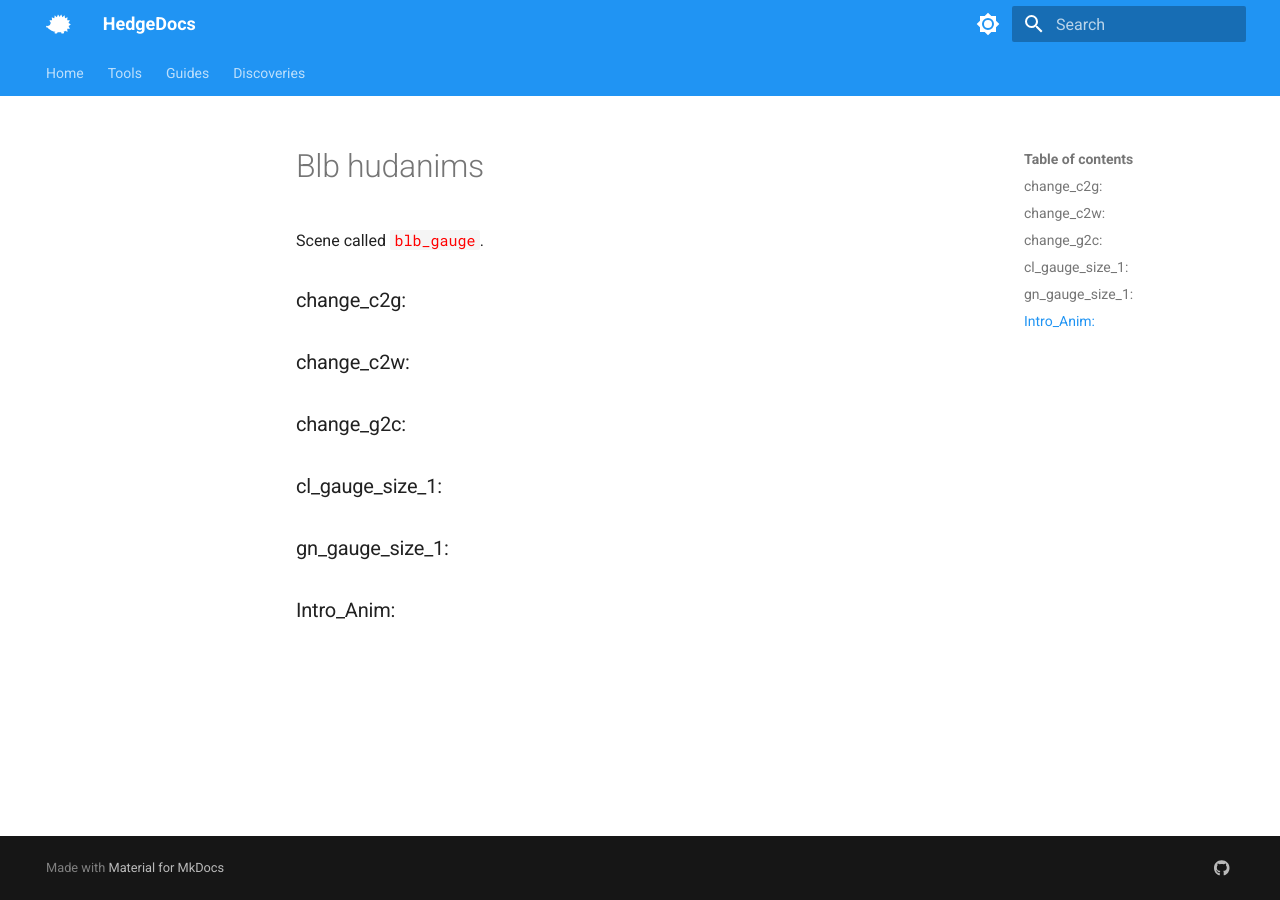
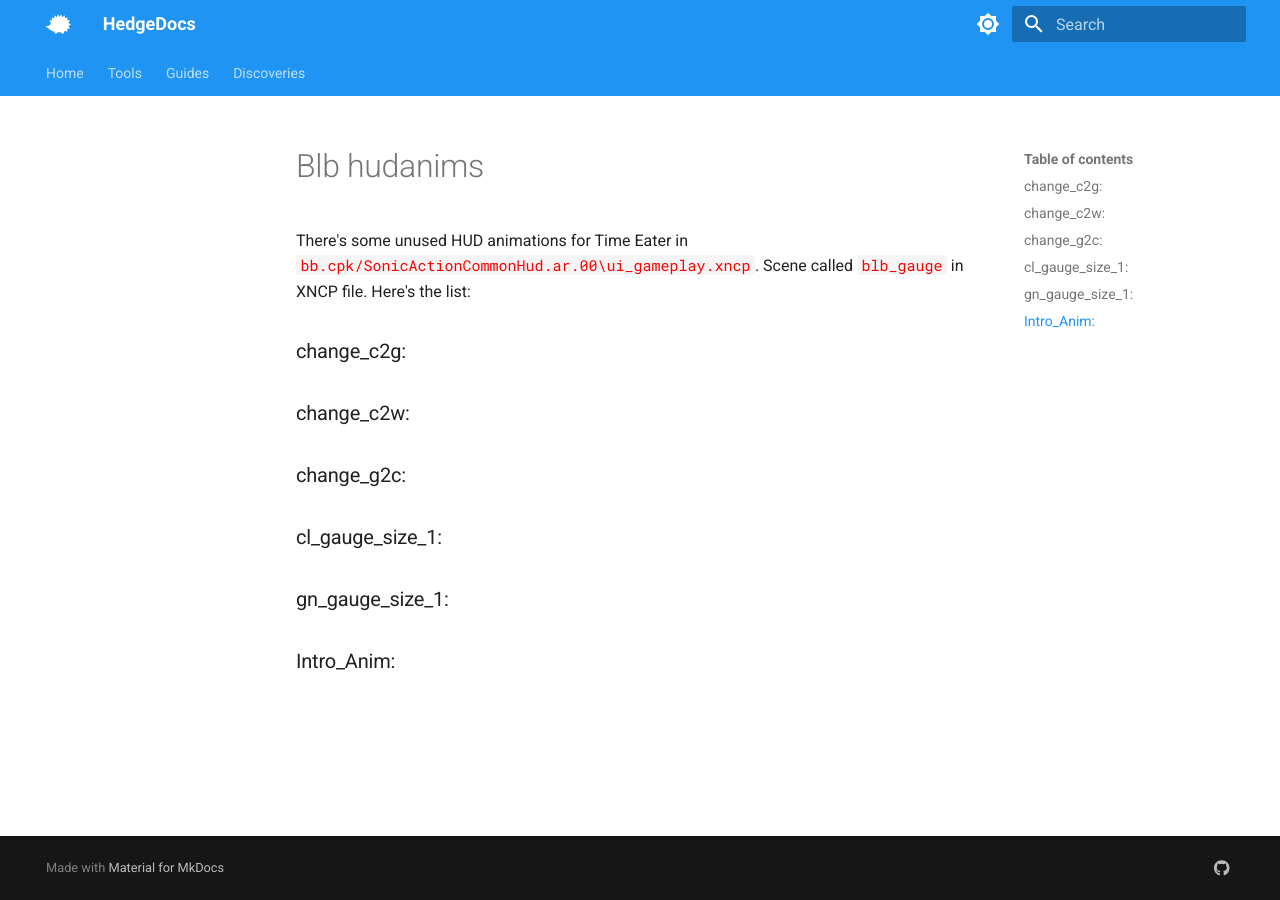
Before and after one commit to HedgeDocs/HedgeDocs.github.io, an MkDocs documentation site: the page built from docs/discoveries/bb/hudanims/blb_hudanims.md, in a window 1280 px wide. Built offline with MkDocs 1.6.1 and Material for MkDocs 9.7.7, drawn with Linux system fonts in a browser that asks for light colours.

Commit message:
Update blb_hudanims.md

```diff
--- a/docs/discoveries/bb/hudanims/blb_hudanims.md
+++ b/docs/discoveries/bb/hudanims/blb_hudanims.md
@@ -1,7 +1,9 @@
 ---
-description: Unused HUD animations for Time Eater in bb.cpk/SonicActionCommonHud\ui_gameplay.xncp
+description: Info about Unused HUD Animations in Sonic Generations
 ---
-Scene called <code style="color:red;">blb_gauge</code>.
+There's some unused HUD animations for Time Eater in <code style="color:red;">bb.cpk/SonicActionCommonHud.ar.00\ui_gameplay.xncp</code>.
+Scene called <code style="color:red;">blb_gauge</code> in XNCP file.
+Here's the list:
 ### change_c2g:
 
 ### change_c2w:
```
